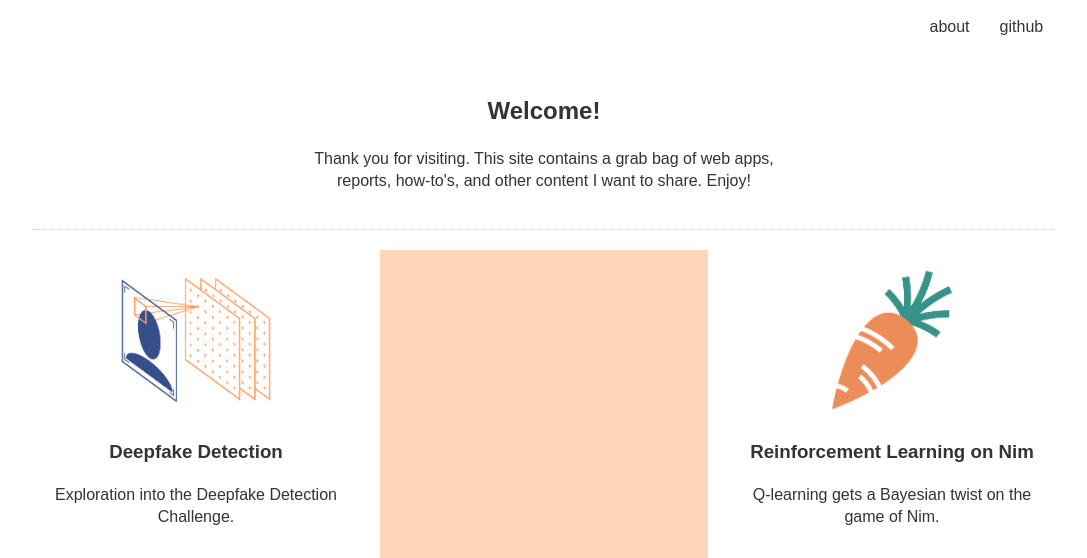
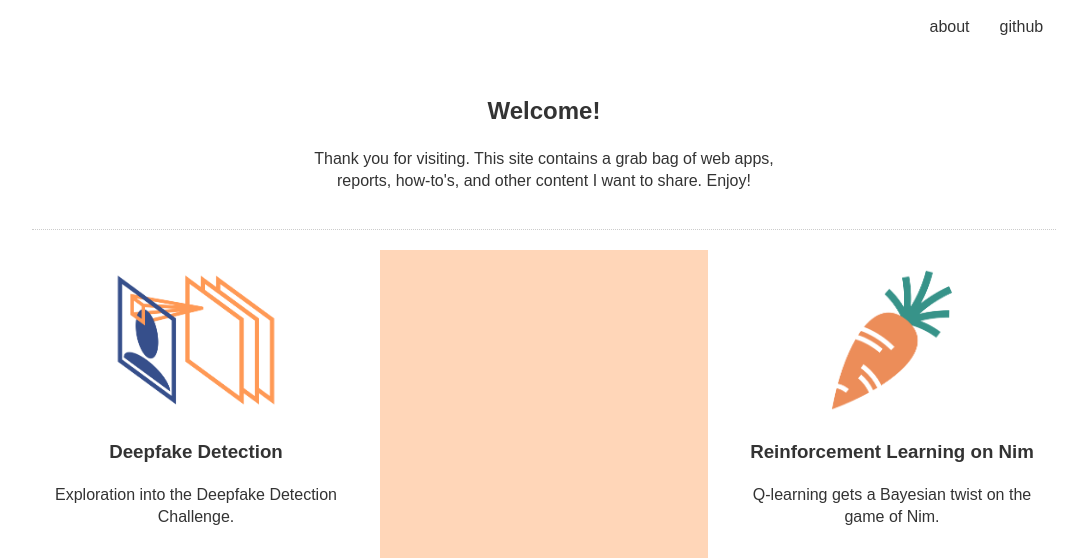
Before and after one commit to MartenThompson/MartenThompson.github.io, a plain HTML site: page index.html in a window 1280 px wide. Shown: the top 558 px of the page, without its empty margins (96-1183 px from the left). Drawn offline with Linux system fonts and the light colour scheme.

Commit message:
thicker dldf icon

```diff
--- a/index.html
+++ b/index.html
@@ -43,7 +43,7 @@
       <!-- Deepfake Detection -->
       <a href="./pages/df/df.pdf" target="_blank">
         <div class="box">
-          <img src="img/dldf.png" alt="Deepfake detetction deep learning report">
+          <img src="img/dldf_thick.png" alt="Deepfake detetction deep learning report">
           <h3>Deepfake Detection</h3>
           <p>Exploration into the Deepfake Detection Challenge.</p>
         </div>
```
Also changed, not shown: img/dldf_thick.png (added), svg/dldf_icon.svg.
